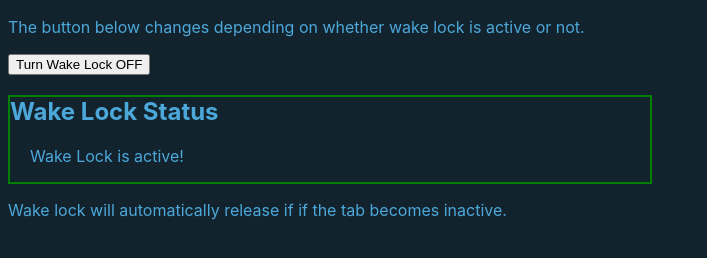
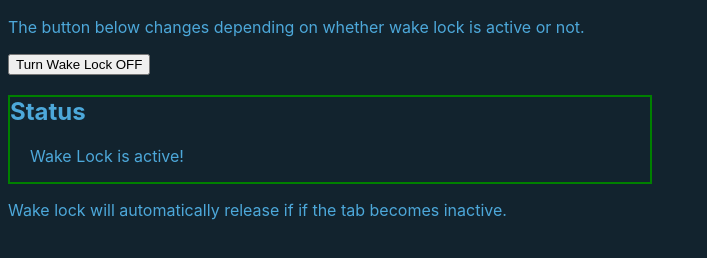
Before and after one commit to keemor/keemor-com, a website: page wake/index.html in a window 1280 px wide. Shown: the part 52-310 px from the top of the page, without its empty margins (0-707 px from the left). Drawn offline with Linux system fonts and the light colour scheme.

Commit message:
Status update

```diff
--- a/wake/index.html
+++ b/wake/index.html
@@ -41,7 +41,7 @@
 	<button data-status="on">Turn Wake Lock ON</button>
 
 	<section id="status">
-		<h2>Wake Lock Status</h2>
+		<h2>Status</h2>
 		<p></p>
 	</section>
 
```
